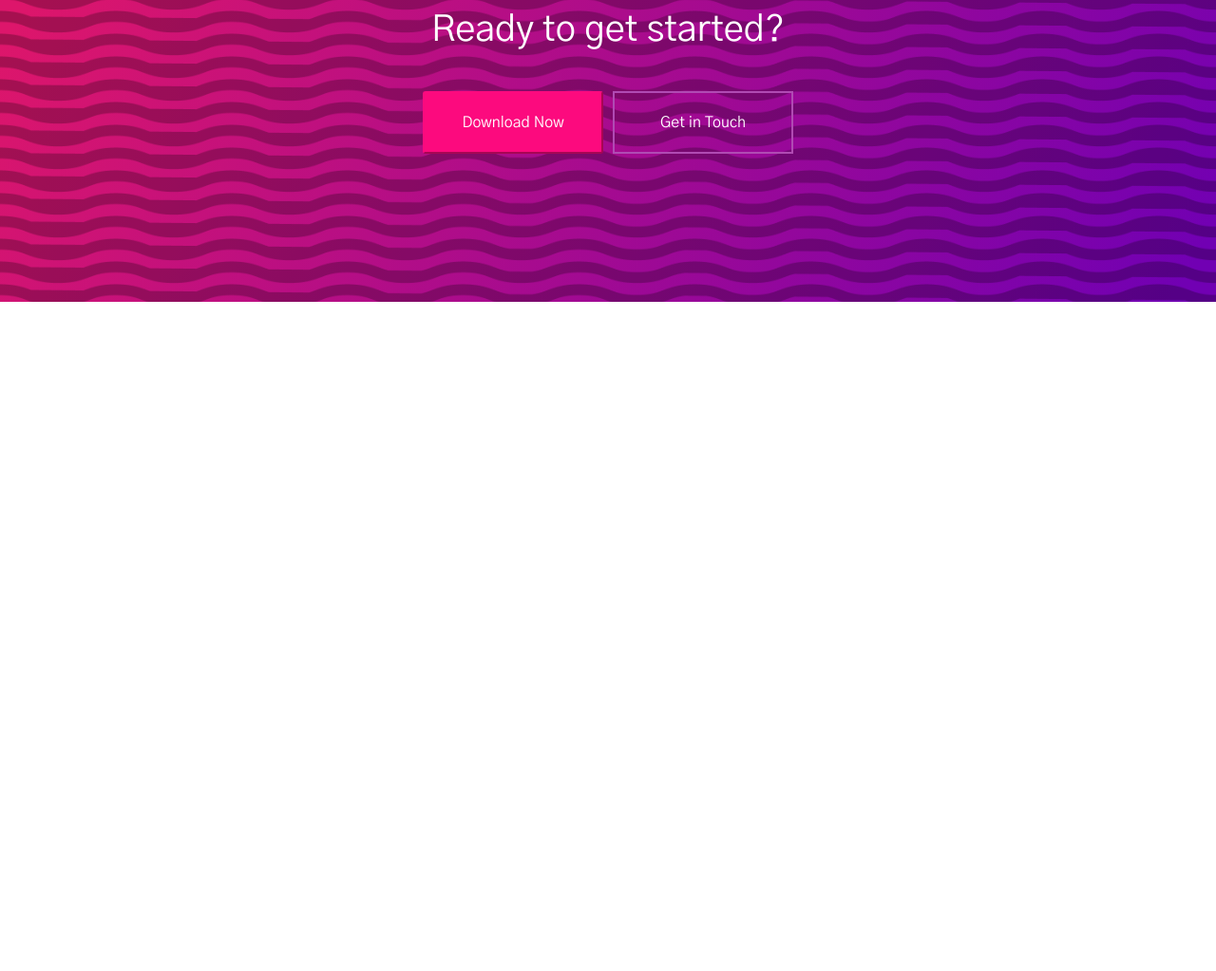
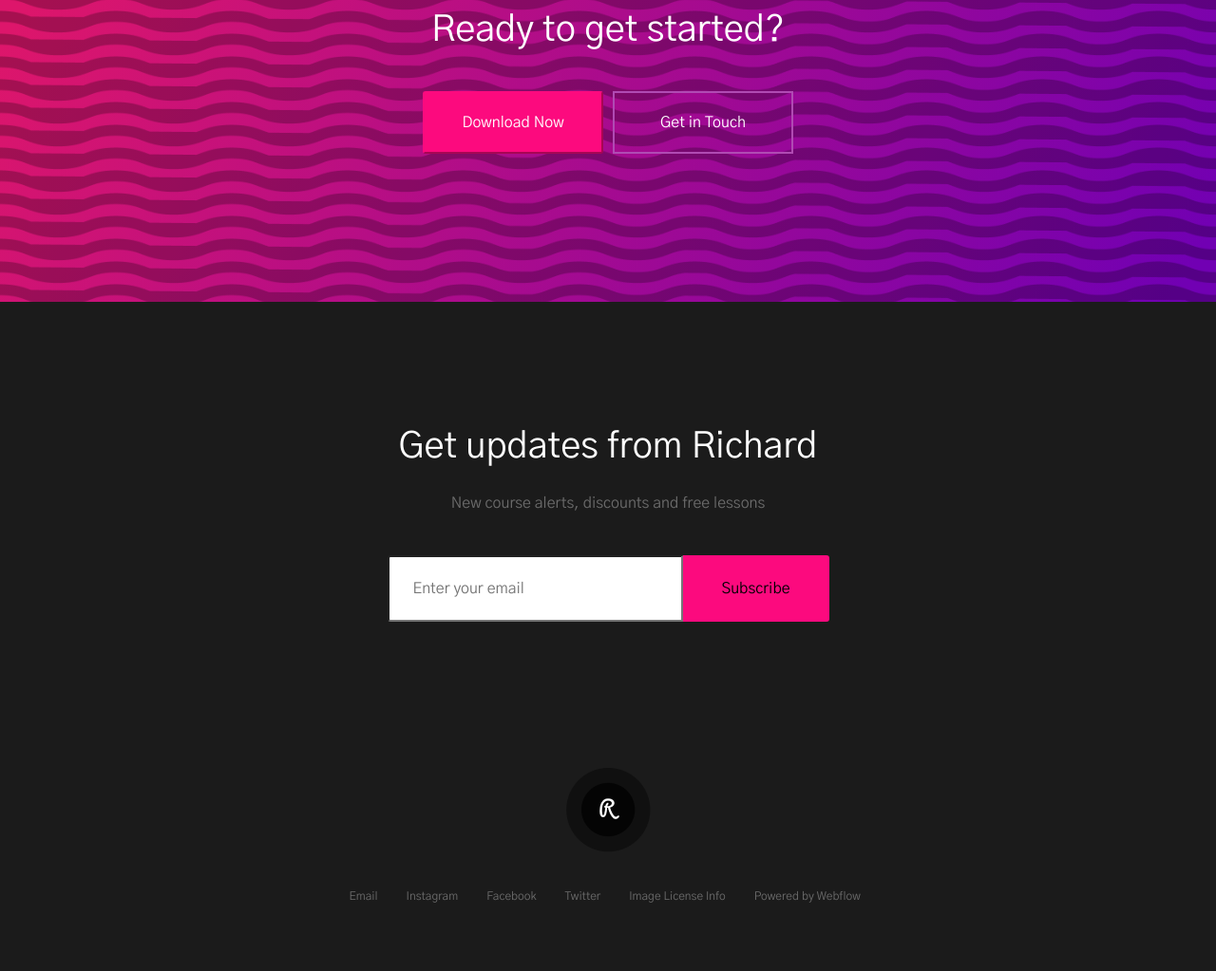
Before and after one commit to BLazzeD21/Figma-Richard, a plain HTML site: page src/index.html in a window 1280 px wide. Shown: the part 7215-8238 px from the top of the page at 95% size. Before the commit the page ends 7533 px from the top, so only its background shows below. Drawn offline with Linux system fonts and the light colour scheme.

Commit message:
Complete

```diff
--- a/src/css/style.css
+++ b/src/css/style.css
@@ -512,3 +512,111 @@ nav a:hover {
 button {
     cursor: pointer;
 }
+
+.subscribe {
+    padding-top: 129px;
+    padding-bottom: 126px;
+    height: 463px;
+    background: #1B1B1B;
+}
+
+.subscribe .sub_title {
+    font-family: 'Gothic A1';
+    font-style: normal;
+    font-weight: 400;
+    font-size: 38px;
+    line-height: 48px;
+    text-align: center;
+    color: #FFFFFF;
+}
+
+.subscribe .sub_text {
+    margin-top: 20px;
+    font-family: 'Gothic A1';
+    font-style: normal;
+    font-weight: 400;
+    font-size: 16px;
+    line-height: 30px;
+    text-align: center;
+    color: #6B6B6B;
+}
+
+.subscribe .sub_inputbox {
+    margin-top: 40px;
+    display: flex;
+    justify-content: center;
+}
+
+.subscribe .sub_inputbox .sub_input #email {
+    height: 70px;
+    width: 311px;
+    background: #FFFFFF;
+    box-shadow: 0px 0px 0px #FC0A7E;
+    border-radius: 3px 0px 0px 3px;
+    font-family: 'Gothic A1';
+    font-style: normal;
+    font-weight: 400;
+    font-size: 16px;
+    line-height: 26px;
+    padding-left: 25px;
+}
+
+.subscribe .sub_inputbox .sub_btn .subscribe_btn {
+    height: 70px;
+    width: 154px;
+    background: #FC0A7E;
+    border: none;
+    border-radius: 0px 3px 3px 0px;
+    font-family: 'Gothic A1';
+    font-style: normal;
+    font-weight: 400;
+    font-size: 16px;
+    line-height: 26px;
+    text-align: center;
+}
+
+.footer {
+    padding-top: 20px;
+    padding-bottom: 69px;
+    height: 242px;
+    background: #1B1B1B;
+}
+
+
+.footer .footer_logo {
+    display: block;
+    margin: 0 auto;
+}
+.footer .footer_menu {
+    max-width: 545px;
+    margin: 0 auto;
+    margin-top: 29px;
+}
+
+.footer .footer_list {
+    display: flex;
+    flex-wrap: wrap;
+}
+
+.footer .footer_item {
+    margin-right: 30px;
+}
+
+.footer .footer_item:last-child {
+    margin-right: 0;
+}
+
+.footer .footer_item {
+    list-style-type: none;
+}
+.footer .footer_link {
+    font-family: 'Gothic A1';
+    font-style: normal;
+    font-weight: 400;
+    font-size: 12px;
+    line-height: 20px;
+    text-align: center;
+    color: #6B6B6B;
+    text-decoration: none;
+
+}
--- a/src/index.html
+++ b/src/index.html
@@ -200,6 +200,49 @@
                     </div>
                 </div>
             </section>
+            <section class="subscribe">
+                <div class="container">
+                        <p class="sub_title">Get updates from Richard</p>
+                        <p class="sub_text">New course alerts, discounts and free lessons</p>
+                        <div class="sub_inputbox">
+                            <div class="sub_input">
+                                <input type="text" name="email" id="email" placeholder="Enter your email">
+                            </div>
+                            <div class="sub_btn">
+                                <button class="subscribe_btn">Subscribe</button>
+                            </div>
+                        </div>
+                </div>
+            </section>
+            <footer class="footer">
+                <div class="container">
+                    <a href="#" class="footer_logo-link">
+                        <img src="img/logo_footer.png" alt="Richard" class="footer_logo">
+                    </a>
+                </div>
+                <div class="footer_menu">
+                    <ul class="footer_list">
+                        <li class="footer_item">
+                            <a href="#" class="footer_link">Email</a>
+                        </li>
+                        <li class="footer_item">
+                            <a href="#" class="footer_link">Instagram</a>
+                        </li>
+                        <li class="footer_item">
+                            <a href="#" class="footer_link">Facebook</a>
+                        </li>
+                        <li class="footer_item">
+                            <a href="#" class="footer_link">Twitter</a>
+                        </li>
+                        <li class="footer_item">
+                            <a href="#" class="footer_link">Image License Info</a>
+                        </li>
+                        <li class="footer_item">
+                            <a href="#" class="footer_link">Powered by Webflow</a>
+                        </li>
+                    </ul>
+                </div>
+            </footer>
 
 
    <script src="js/script.js"></script>
```
Also changed, not shown: src/img/logo_footer.png (added).
